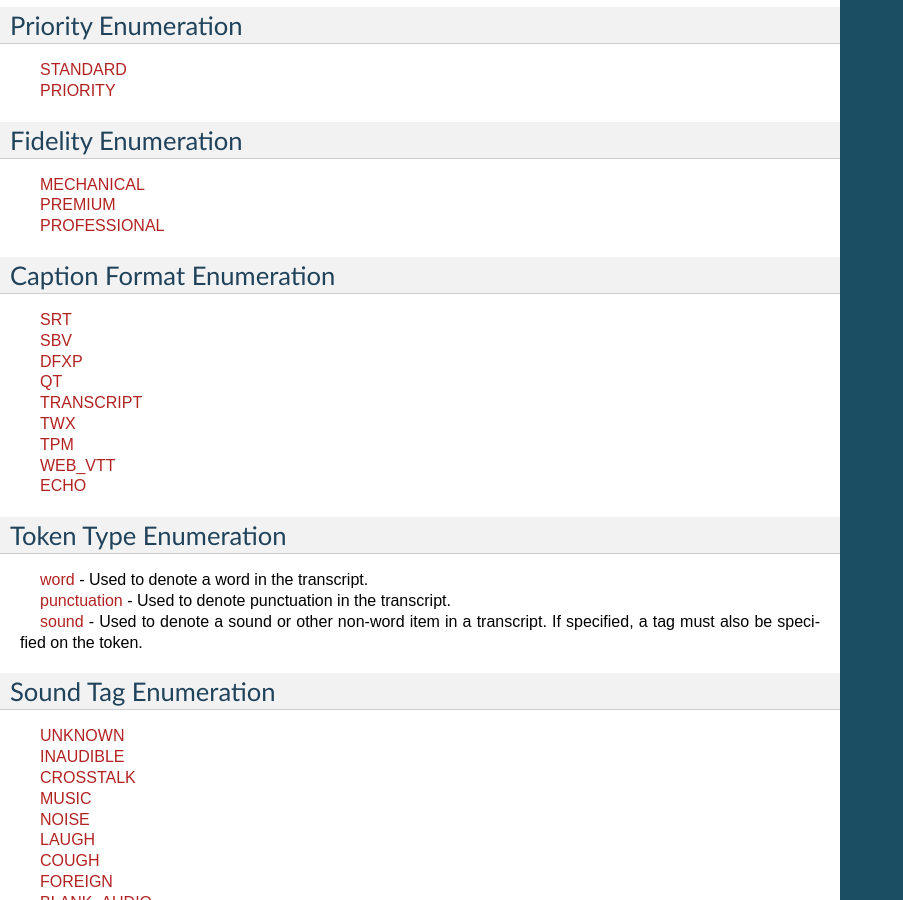
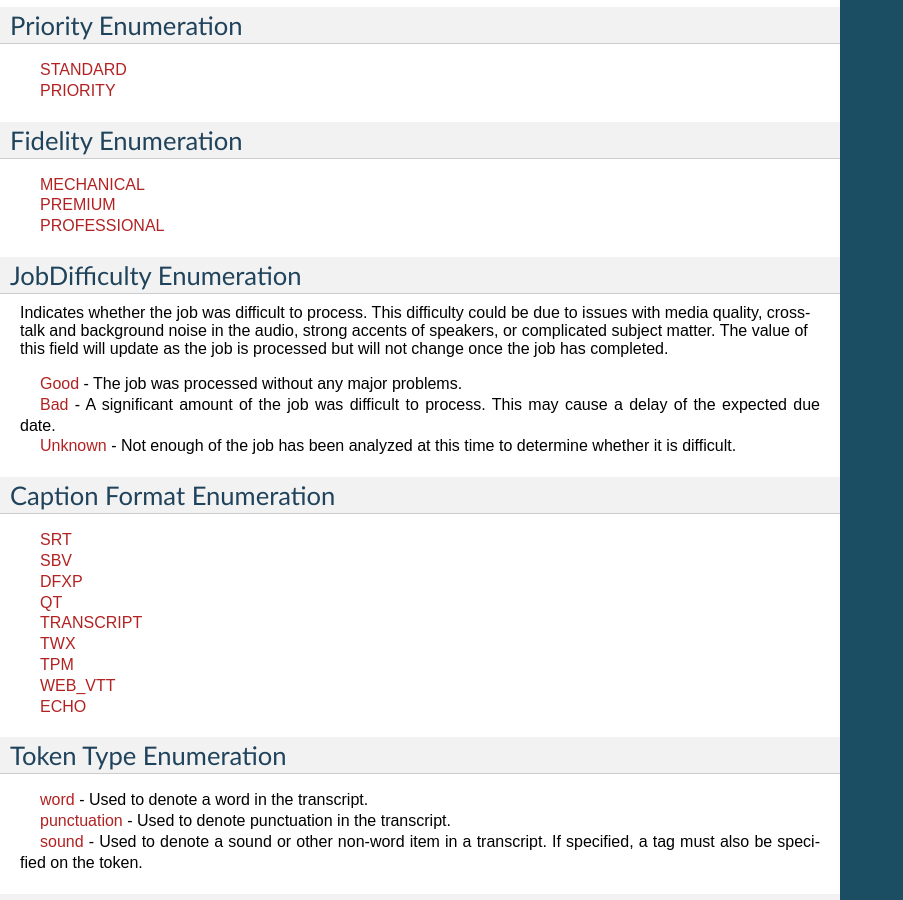
Before and after one commit to cielo24/Docs, a Sphinx documentation site: the page built from api/source/output_formats/enums.rst, in a window 1280 px wide and 900 px high, scrolled down 1208 px. Shown: the whole window, without its empty margins (0-903 px from the left). Built offline with Sphinx 7.4.7, drawn with Linux system fonts in a browser that asks for light colours.

Commit message:
CLC-61: Add JobDifficulty enum and fix job info/list formats

```diff
--- a/api/source/output_formats/enums.rst
+++ b/api/source/output_formats/enums.rst
@@ -135,6 +135,30 @@ Fidelity Enumeration
     PREMIUM</br>
     <span style="padding: 20px">
     PROFESSIONAL</br>
+    </font>
+
+.. _job-difficulty-label:
+
+JobDifficulty Enumeration
+----------------------
+
+.. raw:: html
+
+    Indicates whether the job was difficult to process. This difficulty could be due to issues with media quality, cross-talk and background noise in the audio, strong accents of speakers, or complicated subject matter. The value of this field will update as the job is processed but will not change once the job has completed.
+    <font color="firebrick">
+    <p>
+    <span style="padding: 20px">
+    Good
+    <font color="black"> - The job was processed without any major problems.</font>
+    </br>
+    <span style="padding: 20px">
+    Bad
+    <font color="black"> - A significant amount of the job was difficult to process. This may cause a delay of the expected due date.</font>
+    </br>
+    <span style="padding: 20px">
+    Unknown
+    <font color="black"> - Not enough of the job has been analyzed at this time to determine whether it is difficult.</font>
+    </br>
     </font>
 
 .. _caption-format-label:
```
Also changed, not shown: api/source/job_control/job_list.rst (+3 -17 lines), api/source/output_formats/formats.rst (+17 -2 lines).
